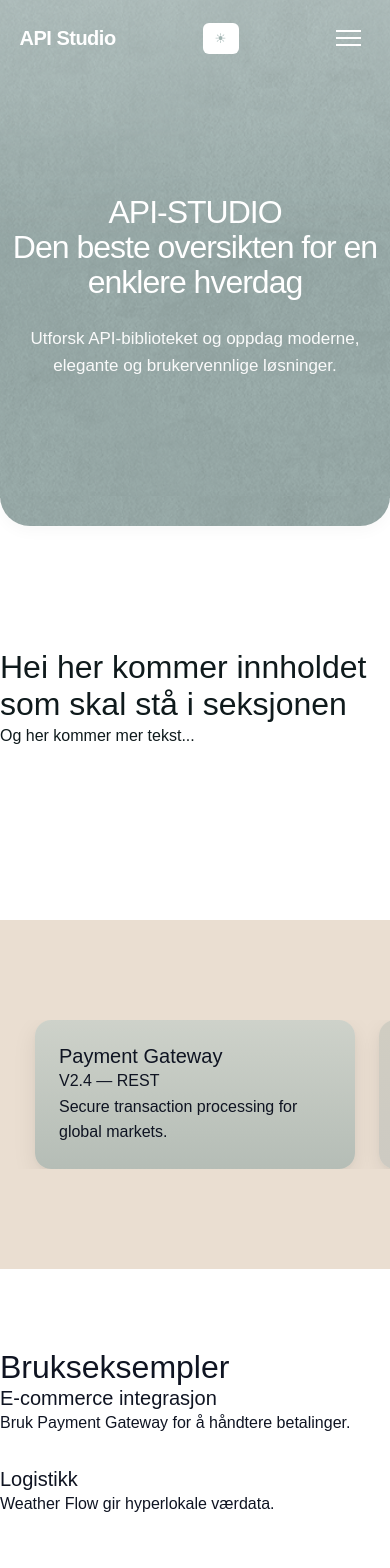
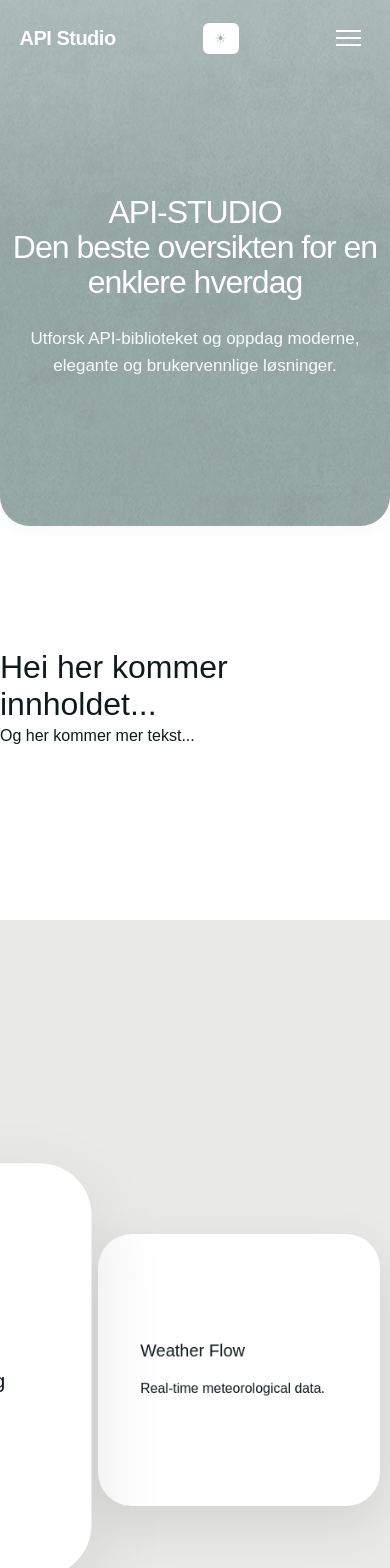
Before and after one commit to aashildf/my-portfolio-api-site, a React (Vite) app: page / in a window 390 px wide. Shown: the top 1568 px of the page. Built offline with nearby package versions, Linux system fonts and the light colour scheme.

Commit message:
overlay og estetikk

```diff
--- a/src/App.jsx
+++ b/src/App.jsx
@@ -11,10 +11,12 @@ export default function App() {
     <>
       <div className="texture-wrapper">
         <Header />
-        <HeroText/>
+        <HeroText />
       </div>
       <IntroSection />
-      <ApiCarousel />
+      <div style={{ clear: "both", width: "100%" }}>
+        <ApiCarousel />
+      </div>
       <Cases />
       <About />
       <Footer />
--- a/src/components/ApiCarousel/ApiCard.jsx
+++ b/src/components/ApiCarousel/ApiCard.jsx
@@ -1,11 +1,11 @@
 export default function ApiCard({ api }) {
   return (
-    <div className={`api-card color-${api.color}`}>
+    <div
+      className="api-card"
+      onClick={() => (window.location.href = `/kategori/${api.slug}`)}
+    >
       <h3>{api.title}</h3>
-      <p className="meta">
-        {api.version} — {api.protocol}
-      </p>
-      <p className="description">{api.description}</p>
+      <p>{api.description}</p>
     </div>
   );
 }
--- a/src/components/ApiCarousel/ApiCarousel.jsx
+++ b/src/components/ApiCarousel/ApiCarousel.jsx
@@ -1,14 +1,196 @@
+import { useRef, useEffect, useState } from "react";
 import { apiList } from "../../data/apiList";
 import ApiCard from "./ApiCard";
 import "./carousel.css";
 
 export default function ApiCarousel() {
+  const carouselRef = useRef(null);
+  const [scaleMap, setScaleMap] = useState({});
+  const isDraggingRef = useRef(false);
+
+  // slik at karusellen går rundt og rundt
+  const items = [...apiList, ...apiList, ...apiList];
+
+  // 1️ infinite loop
+  useEffect(() => {
+    const container = carouselRef.current;
+    if (!container) return;
+
+    const jumpToMiddle = () => {
+      const third = container.scrollWidth / 3;
+      container.scrollLeft = third;
+    };
+
+    requestAnimationFrame(jumpToMiddle);
+
+    const onScroll = () => {
+      if (isDraggingRef.current) return;
+
+      const third = container.scrollWidth / 3;
+      const x = container.scrollLeft;
+      const buffer = 300;
+
+      if (x < buffer) {
+        container.scrollLeft = x + third;
+      }
+
+      if (x > third * 2 - buffer) {
+        container.scrollLeft = x - third;
+      }
+    };
+
+    container.addEventListener("scroll", onScroll);
+    window.addEventListener("resize", jumpToMiddle);
+
+    return () => {
+      container.removeEventListener("scroll", onScroll);
+      window.removeEventListener("resize", jumpToMiddle);
+    };
+  }, []);
+
+
+
+  // 2️ Scale effect
+  useEffect(() => {
+    const container = carouselRef.current;
+    if (!container) return;
+
+    const handleScroll = () => {
+      const cards = container.querySelectorAll(".carousel-item");
+
+      const rect = container.getBoundingClientRect();
+      const center = rect.left + rect.width / 2;
+
+      const newScaleMap = {};
+
+      cards.forEach((card, index) => {
+        const r = card.getBoundingClientRect();
+        const cardCenter = r.left + r.width / 2;
+        const distance = Math.abs(center - cardCenter);
+
+        const scale = Math.max(0.85, 1.35 - distance / 500);
+        newScaleMap[index] = scale;
+      });
+
+      setScaleMap(newScaleMap);
+    };
+
+    handleScroll();
+
+    container.addEventListener("scroll", handleScroll);
+    window.addEventListener("resize", handleScroll);
+
+    return () => {
+      container.removeEventListener("scroll", handleScroll);
+      window.removeEventListener("resize", handleScroll);
+    };
+  }, []);
+
+
+
+  // 3  Drag-effect
+  useEffect(() => {
+    const container = carouselRef.current;
+    if (!container) return;
+
+    let isPointerDown = false;
+    let startX = 0;
+    let startScrollLeft = 0;
+    let dragged = false;
+
+    const DRAG_THRESHOLD = 6; // px før vi sier "dette er drag, ikke klikk"
+
+    const onPointerDown = (e) => {
+      // Bare venstre museknapp på desktop
+      if (e.pointerType === "mouse" && e.button !== 0) return;
+
+      isPointerDown = true;
+      isDraggingRef.current = true;
+
+      dragged = false;
+
+      startX = e.clientX;
+      startScrollLeft = container.scrollLeft;
+
+      container.setPointerCapture?.(e.pointerId);
+
+      // Hindrer tekstmarkering/ghost-drag
+      e.preventDefault();
+    };
+
+    const onPointerMove = (e) => {
+      if (!isPointerDown) return;
+
+      const dx = e.clientX - startX;
+
+      if (Math.abs(dx) > DRAG_THRESHOLD) {
+        dragged = true;
+        container.classList.add("is-dragging");
+      }
+
+      // "Grab to move": dra til høyre => innhold følger hånda
+      container.scrollLeft = startScrollLeft - dx;
+
+      e.preventDefault();
+    };
+
+    const endDrag = () => {
+      isPointerDown = false;
+      isDraggingRef.current = false;
+      container.classList.remove("is-dragging");
+    };
+
+    const onPointerUp = () => endDrag();
+    const onPointerCancel = () => endDrag();
+
+    // Stopp klikk hvis vi faktisk dro
+    const onClickCapture = (e) => {
+      if (!dragged) return;
+      e.preventDefault();
+      e.stopPropagation();
+      dragged = false; // reset etter å ha stoppet ett klikk
+    };
+
+    container.addEventListener("pointerdown", onPointerDown, {
+      passive: false,
+    });
+    container.addEventListener("pointermove", onPointerMove, {
+      passive: false,
+    });
+    container.addEventListener("pointerup", onPointerUp, { passive: true });
+    container.addEventListener("pointercancel", onPointerCancel, {
+      passive: true,
+    });
+
+    // Capture = vi stopper klikk før det når kortet/lenker inni
+    container.addEventListener("click", onClickCapture, true);
+
+    return () => {
+      container.removeEventListener("pointerdown", onPointerDown);
+      container.removeEventListener("pointermove", onPointerMove);
+      container.removeEventListener("pointerup", onPointerUp);
+      container.removeEventListener("pointercancel", onPointerCancel);
+      container.removeEventListener("click", onClickCapture, true);
+    };
+  }, []);
+
   return (
     <section className="carousel-section">
-      <div className="carousel">
-        {apiList.map((api, index) => (
-          <ApiCard key={index} api={api} />
-        ))}
+      <div className="carousel" ref={carouselRef}>
+        <div className="carousel-track">
+          {items.map((api, index) => (
+            <div
+              key={index}
+              className="carousel-item"
+              style={{
+                transform: `scale(${scaleMap[index] || 1})`,
+                zIndex: scaleMap[index] > 1.2 ? 10 : 1,
+              }}
+            >
+              <ApiCard api={api} />
+            </div>
+          ))}
+        </div>
       </div>
     </section>
   );
--- a/src/components/ApiCarousel/carousel.css
+++ b/src/components/ApiCarousel/carousel.css
@@ -1,38 +1,104 @@
+
+
 .carousel-section {
-  background: var(--biscuit);
-  padding: 100px 0;
+  width: 100%;
+  max-width: 100%;
+  position: relative;
+  /* Dette trikset tvinger seksjonen ut av sentrerte containere */
+  left: 50%;
+  right: 50%;
+  margin-left: -50vw;
+  margin-right: -50vw;
+
+  padding: 100px 0 !important;
+  background: transparent;
+  overflow: hidden;
 }
 
-.carousel {
-  display: flex;
-  gap: 24px;
-  overflow-x: auto;
-  scroll-snap-type: x mandatory;
-  padding: 0 40px;
+.carousel.is-dragging * {
+  pointer-events: none; /* mens du drar: ikke gå inn på lenker*/
 }
 
-.api-card {
-  min-width: 320px;
-  padding: 24px;
-  border-radius: 16px;
-  box-shadow:
-    0 8px 24px rgba(0,0,0,0.08),
-    0 2px 6px rgba(0,0,0,0.04);
-  scroll-snap-align: center;
+.carousel{
+  width:100%;
+  overflow-x:scroll;
+  scroll-snap-type:x mandatory;
+  scroll-padding-left: calc((100% - 500px) / 2);
+  scroll-padding-right: calc((100% - 500px) / 2);
+  cursor: grab;
+  user-select: none;
+  -webkit-user-select: none;
+  /* Viktig for touch: tillat horisontal pan */
+  touch-action: pan-x;
+  scroll-behavior: smooth;
 }
 
-.color-gradient1 {
-  background: linear-gradient(var(--gradient-1-start), var(--gradient-1-end));
+.carousel.is-dragging {
+  cursor: grabbing;
 }
 
-.color-gradient2 {
-  background: linear-gradient(var(--gradient-2-start), var(--gradient-2-end));
+.carousel:active {
+  cursor: grabbing;
 }
 
-.color-neutral {
-  background: var(--timber-wolf);
+.carousel::-webkit-scrollbar {
+  display: none;
 }
 
-.color-accent {
-  background: var(--periwinkle);
+.carousel-track{
+  align-items: center;
+  min-height: 700px;
+  display:flex;
+  gap:80px;
+  align-items:center;
+  width:max-content;
+  padding:0;              /* <- viktig */
 }
+
+.carousel-item {
+  scroll-snap-align: center;
+  /* Store, tydelige kort */
+  flex: 0 0 500px;
+  width: 500px;
+  display: flex;
+  justify-content: center;
+  align-items: center;
+  transition: transform 0.2s ease-out;
+  will-change: transform;
+}
+
+@media (max-width: 768px) {
+  .carousel-item {
+    flex: 0 0 85vw;
+    width: 85vw;
+  }
+
+  .carousel-track{
+    gap: 30px;
+  }
+
+  .carousel{
+    scroll-padding-left: calc((100% - 85vw) / 2);
+    scroll-padding-right: calc((100% - 85vw) / 2);
+  }
+}
+
+
+.api-card {
+  background: white;
+  color: #0F1A1C;
+  padding: 50px;
+  border-radius: 40px;
+   overflow: hidden;              /* <- klipper innholdet til radius */
+  transform: translateZ(0);      /* <- kan stabilisere rendering ved scale */
+  backface-visibility: hidden;
+  width: 100%;
+  min-height: 320px;
+  box-shadow: 0 20px 60px rgba(0,0,0,0.1);
+  /* Sikrer at innholdet i kortet er sentrert */
+  display: flex;
+  flex-direction: column;
+  justify-content: center;
+  gap: 20px;
+  border: none;
+}
--- a/src/components/IntroSection.jsx
+++ b/src/components/IntroSection.jsx
@@ -1,8 +1,10 @@
 export default function IntroSection() {
   return (
     <section className="intro-section">
-      <h2>Hei her kommer innholdet som skal stå i seksjonen</h2>
-      <p>Og her kommer mer tekst...</p>
+      <div className="container">
+        <h2>Hei her kommer innholdet...</h2>
+        <p>Og her kommer mer tekst...</p>
+      </div>
     </section>
   );
 }
--- a/src/data/apiList.js
+++ b/src/data/apiList.js
@@ -20,4 +20,6 @@ export const apiList = [
     description: "Zero-trust authentication services.",
     color: "neutral",
   },
+
+
 ];
--- a/src/styles/global.css
+++ b/src/styles/global.css
@@ -9,5 +9,13 @@ body {
 }
 
 section {
-    background: white;
+  background: transparent;
 }
+
+#root, body, html {
+    width: 100% !important;
+    margin: 0 !important;
+    padding: 0 !important;
+    overflow-x: hidden !important;
+    display: block !important;
+}
```
